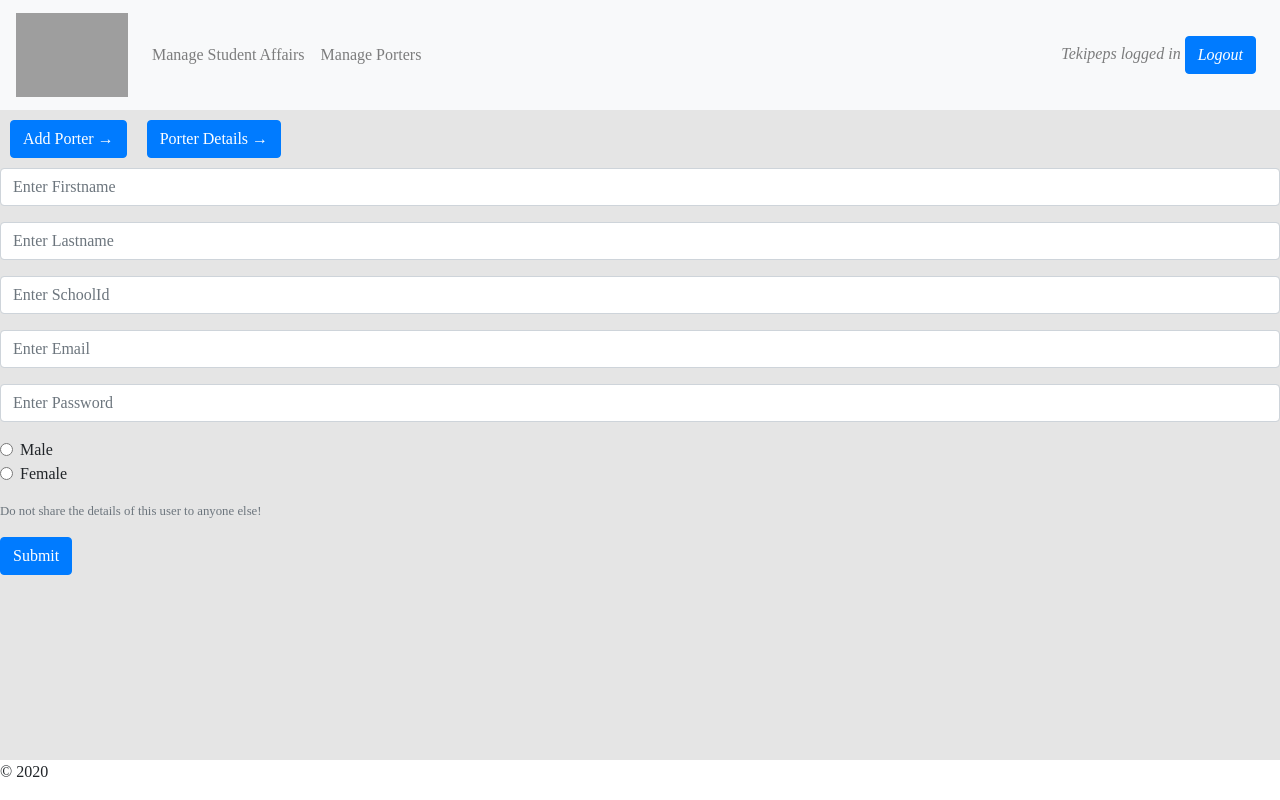
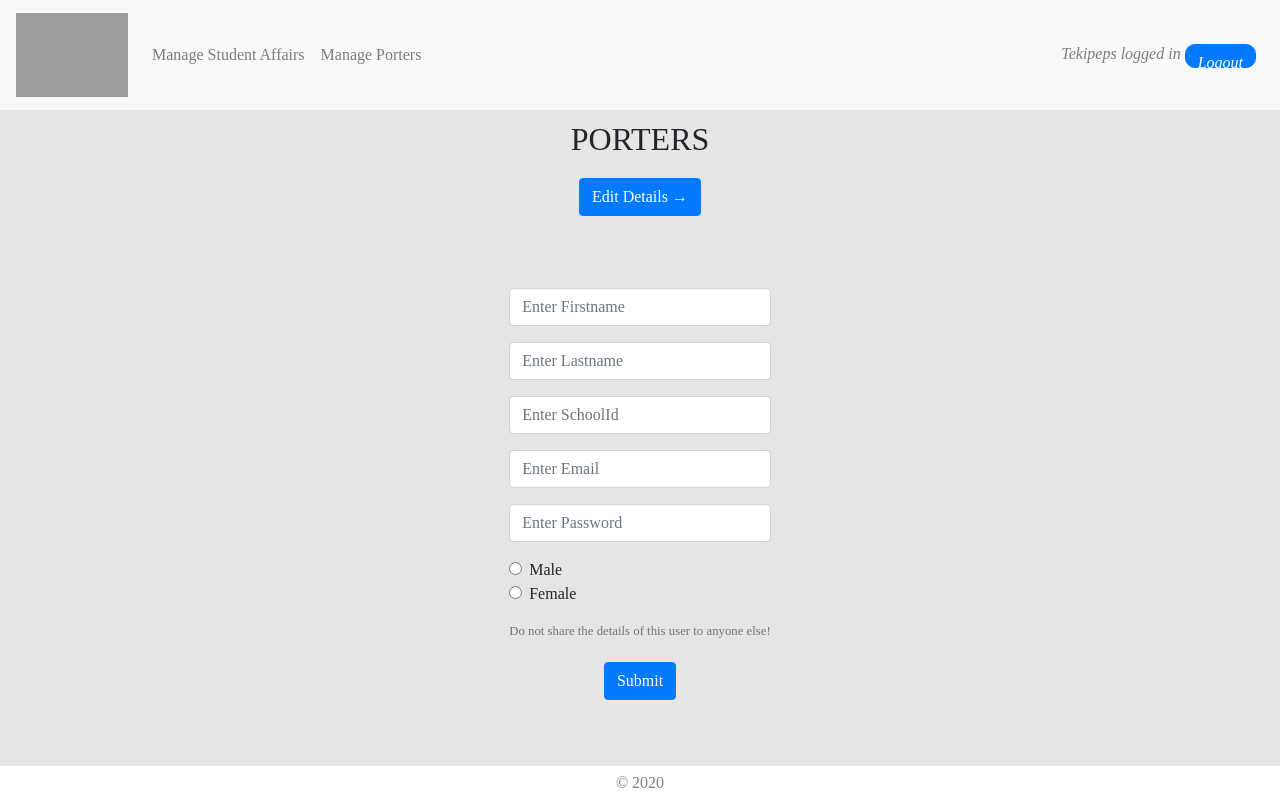
Before and after one commit to Dare-Devs/anport-frontend, a React (Create React App) app: page /admin/porters in a window 1280 px wide. Built offline with nearby package versions, Linux system fonts and the light colour scheme; no server answers; grey boxes are pictures that could not be loaded; a web font is replaced by a local one.

Commit message:
added more styles

```diff
--- a/src/components/AddForm.js
+++ b/src/components/AddForm.js
@@ -28,8 +28,8 @@ const AddForm = ({ handleCreateSubmit }) => {
   }
 
   return (
-    <form className="form" onSubmit={submit}>
-      <Form>
+    <div>
+      <Form className="add-form" onSubmit={submit}>
         <Form.Group>
           <Form.Control
             type="text"
@@ -98,11 +98,13 @@ const AddForm = ({ handleCreateSubmit }) => {
             Do not share the details of this user to anyone else!
           </Form.Text>
         </Form.Group>
-        <Button variant="primary" type="submit">
-          Submit
-        </Button>
+        <div className="submit-button-container">
+          <Button className="submit-button" variant="primary" type="submit">
+            Submit
+          </Button>
+        </div>
       </Form>
-    </form>
+    </div>
   )
 }
 
--- a/src/components/AppBar.js
+++ b/src/components/AppBar.js
@@ -22,6 +22,7 @@ const AppBar = () => {
           <Nav.Link href="#" as="span">
             <em>Tekipeps logged in </em>
             <Button
+              className="logout-button"
               onClick={() => {
                 console.log('logged out')
               }}
--- a/src/components/EditUser.js
+++ b/src/components/EditUser.js
@@ -1,6 +1,5 @@
 import React from 'react'
-import Details from './Details'
-import { Table } from 'react-bootstrap'
+import { Table, Button } from 'react-bootstrap'
 
 const EditUser = ({ users, deleteUser, submitEditForm }) => {
   return (
@@ -11,21 +10,28 @@ const EditUser = ({ users, deleteUser, submitEditForm }) => {
             <th>#</th>
             <th>First Name</th>
             <th>Last Name</th>
-            <th>SchoolId</th>
+            <th>School Id</th>
             <th>Email</th>
-
             <th>Gender</th>
+            <th>Edit</th>
+            <th>Delete</th>
           </tr>
         </thead>
         <tbody>
           {users.map((user) => (
-            <tr>
+            <tr key={user.id}>
               <td>{users.indexOf(user) + 1}</td>
               <td>{user.firstName}</td>
               <td>{user.lastName}</td>
               <td>{user.schoolId}</td>
               <td>{user.email}</td>
               <td>{user.gender}</td>
+              <td>
+                <Button className="edit-button">Edit</Button>
+              </td>
+              <td>
+                <Button className="delete-button">Delete</Button>
+              </td>
             </tr>
           ))}
         </tbody>
--- a/src/pages/admin/Porters.js
+++ b/src/pages/admin/Porters.js
@@ -5,7 +5,7 @@ import ButtonNav from './ButtonNav'
 import EditUser from '../../components/EditUser'
 
 const Porters = () => {
-  const [content, setContent] = useState(1)
+  const [content, setContent] = useState('add')
   const [porters, setPorters] = useState([])
 
   useEffect(() => {
@@ -52,26 +52,25 @@ const Porters = () => {
       alert(`error: ${error.response.data.error}`)
     }
   }
-  const adminMainPageContent = () => {
-    if (content === 1)
-      return <AddForm handleCreateSubmit={handleCreateSubmit} />
-    if (content === 2)
-      return (
+
+  return (
+    <div className="container content">
+      <h2 className="heading">PORTERS</h2>
+      <ButtonNav
+        button1="Add User"
+        button2="Edit Details"
+        content={content}
+        setContent={setContent}
+      />
+      {content === 'add' ? (
+        <AddForm handleCreateSubmit={handleCreateSubmit} />
+      ) : (
         <EditUser
           users={porters}
           deleteUser={deletePorter}
           submitEditForm={submitEditForm}
         />
-      )
-  }
-  return (
-    <div className="admin-main-page">
-      <ButtonNav
-        button1="Add Porter"
-        button2="Porter Details"
-        setContent={setContent}
-      />
-      <div className="admin-page-content">{adminMainPageContent()}</div>
+      )}
     </div>
   )
 }
--- a/src/styles/Admin.css
+++ b/src/styles/Admin.css
@@ -4,12 +4,13 @@
   grid-template-rows: auto 1fr auto;
   grid-template-columns: 1fr;
 }
-.nav-button {
-  margin: 10px;
-}
 .edit-user {
-  border: 1px solid red;
+  /* border: 1px solid red; */
+  width: 100%;
   max-width: 100%;
   min-height: 95%;
   overflow: scroll;
 }
+.add-form {
+  padding: 0 10px;
+}
--- a/src/styles/index.css
+++ b/src/styles/index.css
@@ -19,8 +19,41 @@ body {
 .logo {
   width: 7rem;
 }
+.nav-button {
+  margin: 10px;
+}
+.edit-button {
+  background-color: green;
+}
+.edit-button:focus {
+  background-color: green;
+}
+.edit-button:hover {
+  background-color: green;
+}
+.delete-button {
+  background-color: red;
+}
+.delete-button:focus {
+  background-color: red;
+}
+.delete-button:hover {
+  background-color: red;
+}
+.logout-button {
+  height: 1.5rem;
+  border-radius: 10px;
+}
+.submit-button-container {
+  display: flex;
+  justify-content: center;
+}
+.submit-button-container .submit-button {
+  margin: 5px 0;
+}
 .content {
-  border: 1px solid black;
+  border-radius: 5px;
+  /* border: 1px solid black; */
 }
 .container.content {
   display: grid;
@@ -29,6 +62,11 @@ body {
 }
 .footer {
   background-color: #ffffff;
+  text-align: center;
+}
+.footer > p {
+  margin: 5px 0;
+  color: gray;
 }
 .heading {
   margin: 10px 0;
```
